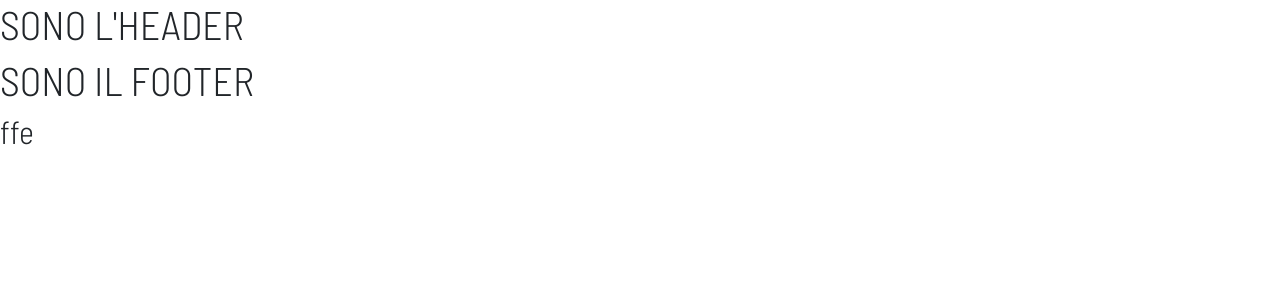
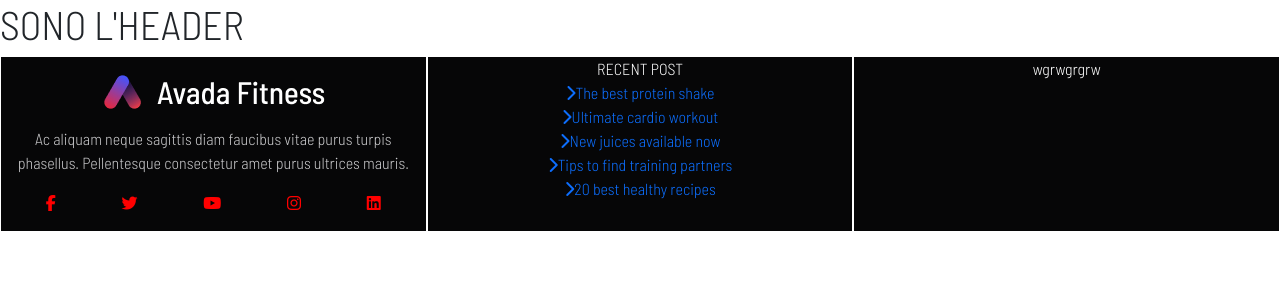
Before and after one commit to emilianogastaldo/proj-html-vuejs, a Vue app: page / in a window 1280 px wide. Shown: the top 300 px of the page. Built offline with nearby package versions, Linux system fonts and the light colour scheme.

Commit message:
aggiunte 2 col su 3 per il footer top

```diff
--- a/src/components/AppFooter.vue
+++ b/src/components/AppFooter.vue
@@ -6,8 +6,84 @@ export default {
 
 <template>
     <!-- Claudio -->
-    <h1>SONO IL FOOTER</h1>
-    <h2>ffe</h2>
+    <footer class="container">
+        <div class="footer-top">
+            <div class="row row-cols-3 text-center">
+                <div class="col border-white border">
+                    <img src="../assets/images/logo.png" alt="" class="my-3">
+                    <p>
+                        Ac aliquam neque sagittis diam faucibus vitae purus turpis phasellus. Pellentesque consectetur amet
+                        purus ultrices mauris.
+                    </p>
+                    <ul class="d-flex justify-content-around">
+                        <li>
+                            <a href="#"><i class="fa-brands fa-facebook-f"></i></a>
+                        </li>
+                        <li>
+                            <a href="#"><i class="fa-brands fa-twitter"></i></a>
+                        </li>
+                        <li>
+                            <a href="#"><i class="fa-brands fa-youtube"></i></a>
+                        </li>
+                        <li>
+                            <a href="#"><i class="fa-brands fa-instagram"></i></a>
+                        </li>
+                        <li>
+                            <a href="#"><i class="fa-brands fa-linkedin"></i></a>
+                        </li>
+                    </ul>
+                </div>
+                <div class="col border-white border">
+                    <ul>
+                        <li>RECENT POST</li>
+                        <li>
+                            <a href="#"><i class="fa-solid fa-chevron-right"></i>The best protein shake</a>
+                        </li>
+                        <li>
+                            <a href="#"><i class="fa-solid fa-chevron-right"></i>Ultimate cardio workout</a>
+                        </li>
+                        <li>
+                            <a href="#"><i class="fa-solid fa-chevron-right"></i>New juices available now</a>
+                        </li>
+                        <li>
+                            <a href="#"><i class="fa-solid fa-chevron-right"></i>Tips to find training partners</a>
+                        </li>
+                        <li>
+                            <a href="#"><i class="fa-solid fa-chevron-right"></i>20 best healthy recipes</a>
+                        </li>
+                    </ul>
+                </div>
+                <div class="col border-white border">wgrwgrgrw</div>
+                <!-- fare terza col, fare il footer bottom, sistemare il layout, fare lista per dati dinaminci  -->
+            </div>
+        </div>
+        <div class="footer-bottom"></div>
+    </footer>
 </template>
 
-<style lang="scss" scoped></style>
+<style lang="scss" scoped>
+@use '../assets/scss/style.scss';
+
+footer {
+    background-color: #060607;
+    color: white;
+    max-width: 100vw;
+
+    p {
+        color: #C8C8CA;
+    }
+
+    ul {
+        list-style-type: none;
+        padding-left: 0;
+    }
+
+    li a {
+        text-decoration: none;
+
+        .fa-brands {
+            color: red;
+        }
+    }
+}
+</style>
```
